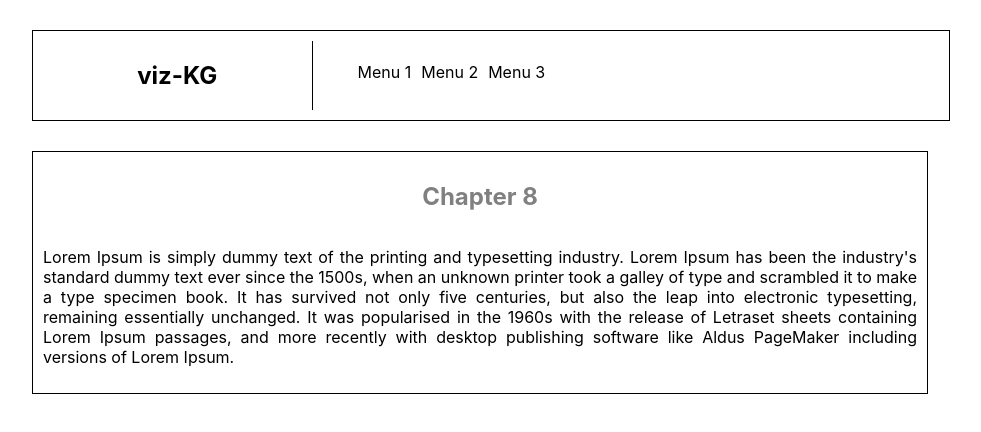
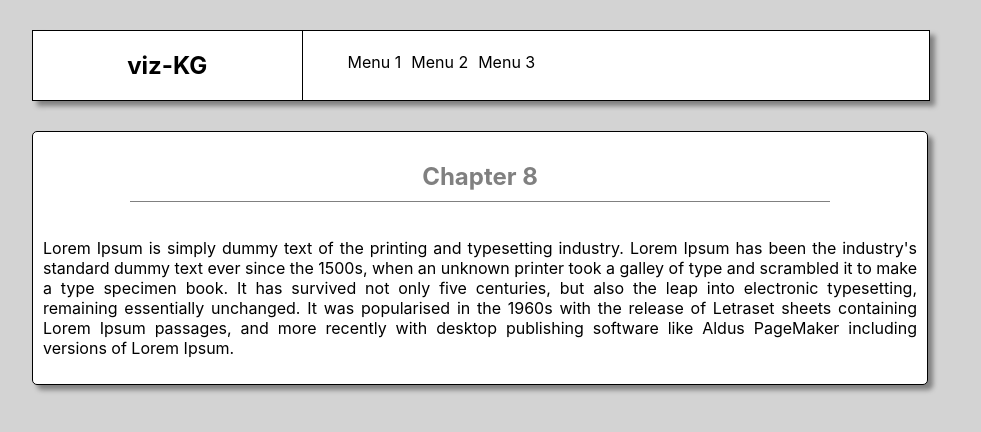
Before and after one commit to Sensaku/vizKG, a React (Create React App) app in the folder viz-kg/: page / in a window 1280 px wide. Shown: the top 432 px of the page, without its empty margins (160-1141 px from the left). Built offline with nearby package versions, Linux system fonts and the light colour scheme.

Commit message:
Update css design

```diff
--- a/viz-kg/src/App.css
+++ b/viz-kg/src/App.css
@@ -2,6 +2,10 @@
   text-align: center;
   margin: auto;
   width: 70%;
+}
+
+body{
+  background-color: lightgray;
 }
 
 .App-logo {
--- a/viz-kg/src/composant/Navbar.module.css
+++ b/viz-kg/src/composant/Navbar.module.css
@@ -3,8 +3,9 @@
     flex-direction: row;
     width: 100%;
     border: black thin solid;
-    padding: 10px;
     margin-top: 30px;
+    box-shadow: 5px 5px 5px grey;
+    background-color: white;
 }
 
 .logo {
--- a/viz-kg/src/composant/TextDisplay.module.css
+++ b/viz-kg/src/composant/TextDisplay.module.css
@@ -5,12 +5,24 @@
     flex-direction: column;
     padding: 10px;
     margin-top: 30px;
+    box-shadow: 5px 5px 5px grey;
+    background-color: white;
+    border-radius: 5px;
 }
 
 .h2-text {
     color: grey;
 }
 
+.h2-text::after{
+    content: " ";
+    padding-top: 10px;
+    display: block;
+    margin: auto;
+    width: 80%;
+    border-bottom: grey thin solid;
+}
+
 .p-text {
     text-align: justify;
 }
```
